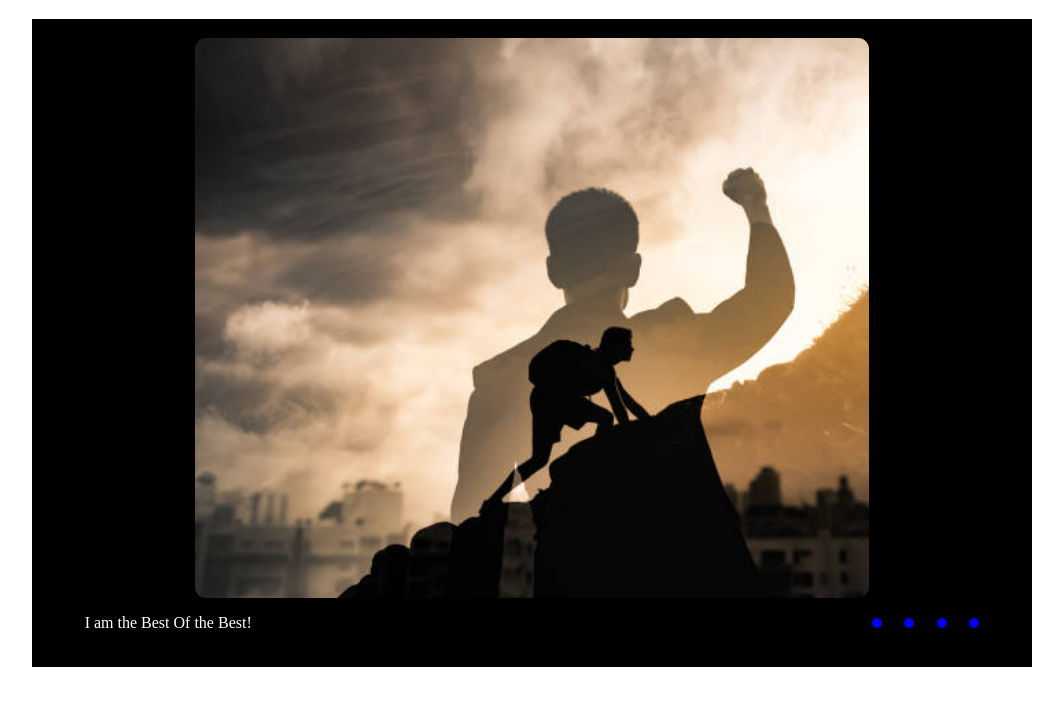
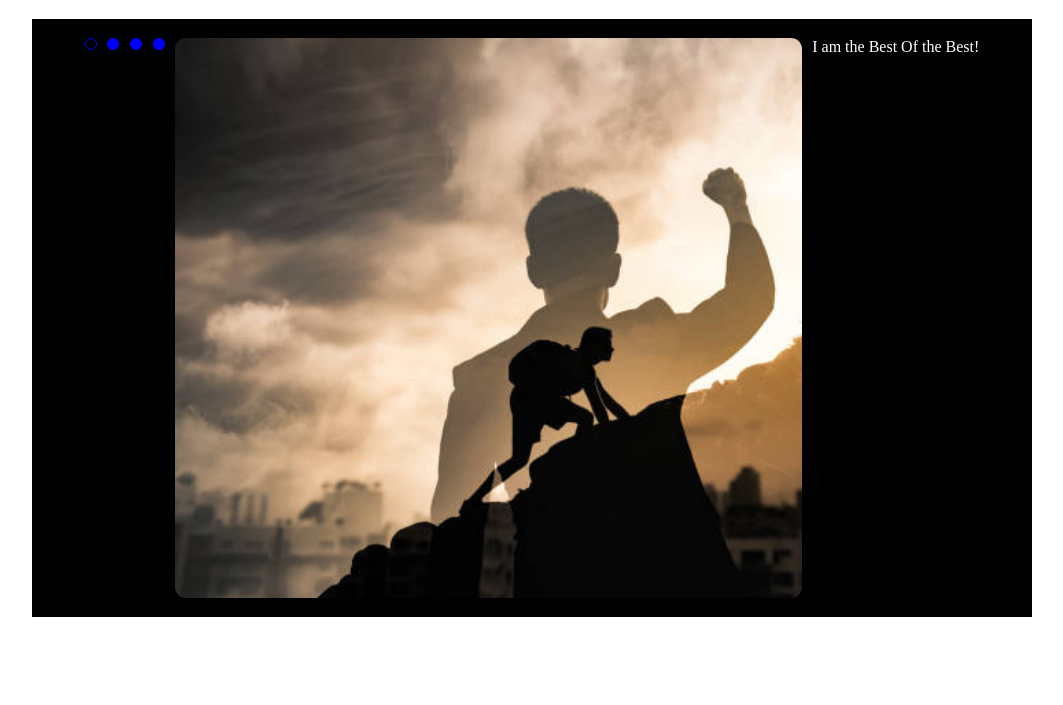
Before and after one commit to OksanaBebesh/cssMemeSlider, a plain HTML site: page cssMemeSlider/index.html in a window 1280 px wide. Shown: the part 61-766 px from the top of the page, without its empty margins (108-1171 px from the left). Drawn offline with Linux system fonts and the light colour scheme.

Commit message:
feat: add slider simple 2023-09-14

```diff
--- a/cssMemeSlider/index.html
+++ b/cssMemeSlider/index.html
@@ -12,14 +12,29 @@
     <div class="container">
       <h1 class="hidden">CSS Meme Slider</h1>
       <div class="monitor">
-        <div class="image-place"></div>
         <div class="row">
-          <div class="motivation-text"><p>I am the Best Of the Best!</p></div>
+          <!-- <div class="motivation-text"><p>I am the Best Of the Best!</p></div> -->
           <div class="pagination-line">
-            <button class="pagination point-1"></button>
-            <button class="pagination point-2"></button>
-            <button class="pagination point-3"></button>
-            <button class="pagination point-4"></button>
+            <input
+              name="radio-image"
+              id="point-1"
+              type="radio"
+              checked="checked"
+            />
+            <input name="radio-image" id="point-2" type="radio" />
+            <input name="radio-image" id="point-3" type="radio" />
+            <input name="radio-image" id="point-4" type="radio" />
+            <input name="radio-image" id="radio-image" type="radio" />
+            <input name="radio-image" id="text" type="radio" />
+
+            <label for="point-1" class="pagination"></label>
+            <label for="point-2" class="pagination"></label>
+            <label for="point-3" class="pagination"></label>
+            <label for="point-4" class="pagination"></label>
+            <label for="radio-image" class="image-place"></label>
+            <label for="text" class="motivation-text"
+              >I am the Best Of the Best!</label
+            >
           </div>
         </div>
       </div>
--- a/cssMemeSlider/styles/styles.css
+++ b/cssMemeSlider/styles/styles.css
@@ -32,36 +32,57 @@
 .pagination-line {
   display: flex;
   justify-content: space-between;
-  width: 12%;
+  width: 100vw;
 }
 
-/* .pagination {
+.pagination {
   color: blue;
-  font-size: 20px;
-} */
-
-button:hover {
-  background-color: #fff;
-  border-color: #fff;
+  border-radius: 100px;
+  width: 10px;
+  height: 10px;
+  border: 1px solid;
+  background-color: blue;
   cursor: pointer;
+  transition: all 0.15s ease;
 }
 
-button:focus {
-  border-color: red;
-  background-color: #fff;
-  border: 1px;
+#point-1:checked ~ label[for="point-1"],
+#point-2:checked ~ label[for="point-2"],
+#point-3:checked ~ label[for="point-3"],
+#point-4:checked ~ label[for="point-4"] {
+  background-color: #000;
 }
 
-button {
-  background-color: blue;
-  width: 10px;
-  height: 10px;
-  border-color: blue;
-  border-radius: 100px;
-  padding: 0;
-  border: 1px;
+#point-2:checked ~ label[for="radio-image"] {
+  background-image: url("../images/2.jpg");
+}
+
+#point-2:checked ~ label[for="text"] {
+  content: "You are braver than you believe, stronger than you seem and smarter than you think";
+}
+
+#point-3:checked ~ label[for="radio-image"] {
+  background-image: url("../images/3.png");
+}
+
+#point-4:checked ~ label[for="radio-image"] {
+  background-image: url("../images/4.png");
 }
 
 .motivation-text {
   color: #fff;
 }
+
+input[type="radio"] {
+  display: none;
+}
+
+label:hover:not(.motivation-text, .image-place) {
+  border: 1px solid #fff;
+  background-color: #fff;
+}
+
+/* You are braver than you believe, stronger than you seem and smarter than you think
+The future belongs to those who believe in the beauty of their dreams
+The best way to predict your future is to create it
+*/
```
